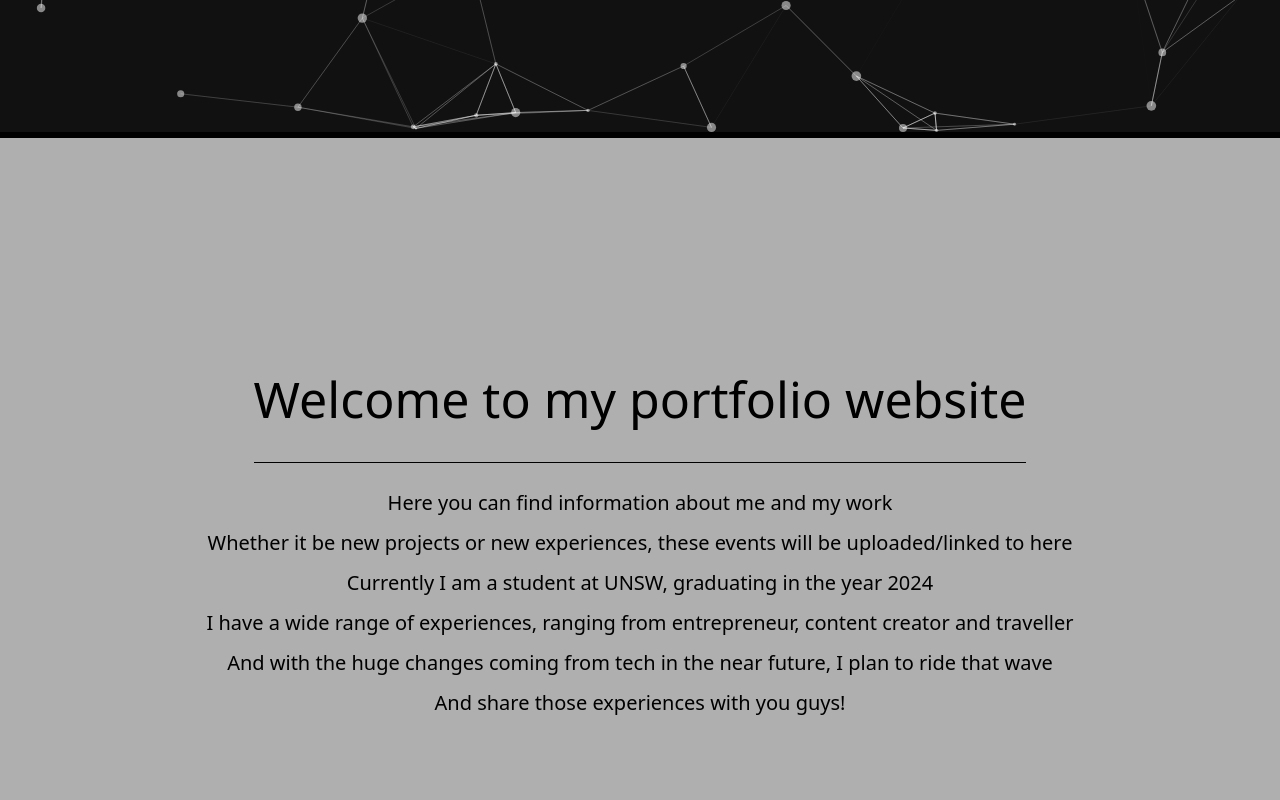
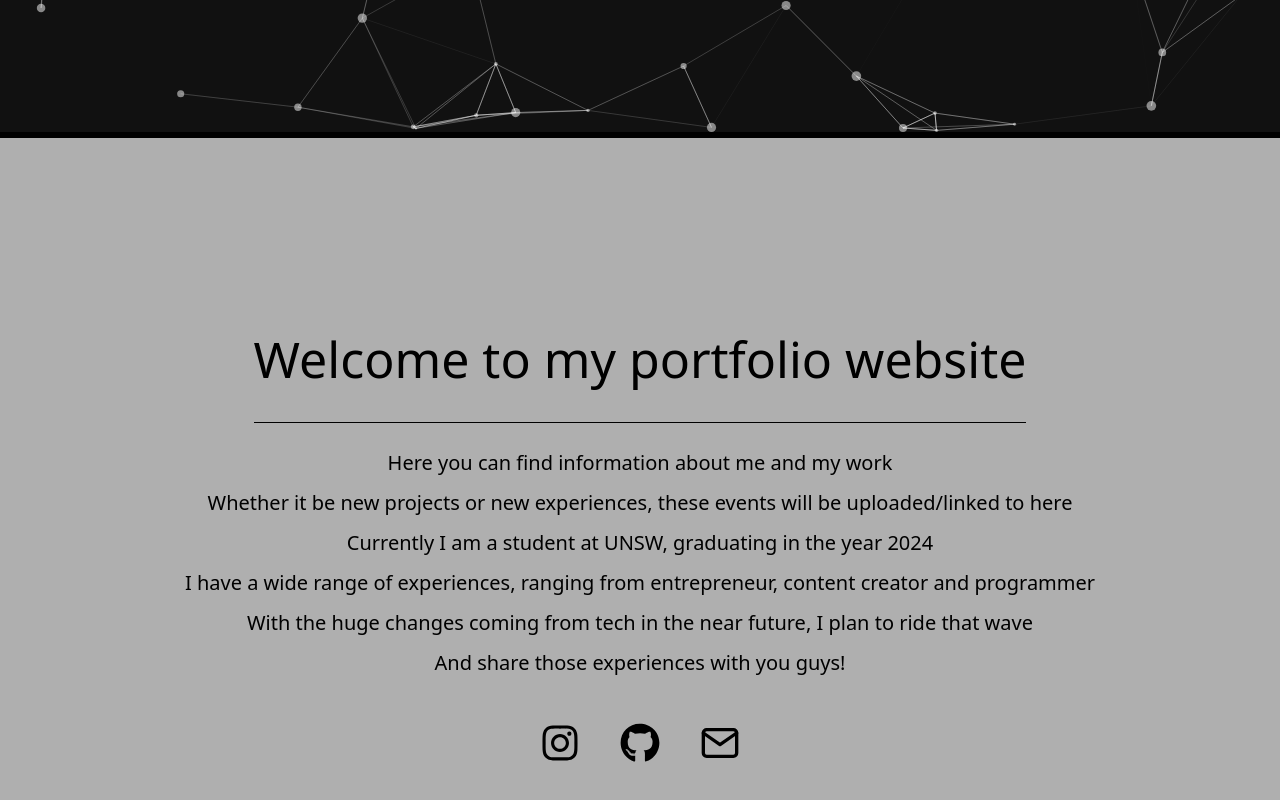
Before and after one commit to andrewblackmore26/my-app, a React (Create React App) app: page / in a window 1280 px wide. Shown: the part 768-1568 px from the top of the page. Built offline with nearby package versions, Linux system fonts and the light colour scheme.

Commit message:
added icons (links to socials)

```diff
--- a/package.json
+++ b/package.json
@@ -10,6 +10,7 @@
     "react": "^18.2.0",
     "react-bootstrap": "^2.6.0",
     "react-dom": "^18.2.0",
+    "react-icons": "^4.8.0",
     "react-scripts": "5.0.1",
     "react-tsparticles": "^2.9.3",
     "tsparticles": "^2.9.3",
--- a/src/App.css
+++ b/src/App.css
@@ -26,7 +26,7 @@
 .teal {
   color: rgba(0, 119, 255, 0.801) !important;
   background: -webkit-linear-gradient(#fffb00, rgba(0, 255, 13, 0.801));
-  -webkit-background-clip: text;
+  background-clip: text;
   -webkit-text-fill-color: transparent;
 }
 
--- a/src/components/Home.js
+++ b/src/components/Home.js
@@ -1,5 +1,7 @@
 import React from "react";
 import '../styles/Home.css';
+import {FaInstagram, FaGithub} from "react-icons/fa";
+import {FiMail} from "react-icons/fi";
 
 function Home() {
   return (
@@ -8,11 +10,21 @@ function Home() {
       <p>Here you can find information about me and my work <br></br>
       Whether it be new projects or new experiences, these events will be uploaded/linked to here <br></br>
       Currently I am a student at UNSW, graduating in the year 2024 <br></br>
-      I have a wide range of experiences, ranging from entrepreneur, content creator and traveller<br></br>
-      And with the huge changes coming from tech in the near future, I plan to ride that wave<br></br>
+      I have a wide range of experiences, ranging from entrepreneur, content creator and programmer<br></br>
+      With the huge changes coming from tech in the near future, I plan to ride that wave<br></br>
       And share those experiences with you guys!<br></br>
       </p>
-
+      <div className="icons">
+      <a  href="https://www.instagram.com/andrewblackmore0" target="_blank">
+      <FaInstagram className="icon" />
+      </a>
+      <a href="https://github.com/andrewblackmore26" target="_blank">
+      <FaGithub className="icon" />
+      </a>
+      <a href="mailto:andrewblackmore95@gmail.com" target="_blank">
+      <FiMail className="icon" />
+      </a>
+      </div>
     </div>
   );
 }
--- a/src/styles/Home.css
+++ b/src/styles/Home.css
@@ -19,3 +19,14 @@
   margin-bottom: 20px;
 
 }
+
+.icons {
+  font-size: 40px;
+  display: flex;
+  width: 200px;
+  justify-content: space-between;
+}
+
+.icon {
+  color: black;
+}
```
Also changed, not shown: 1 other file (tests, documents, lock files or other folders).
